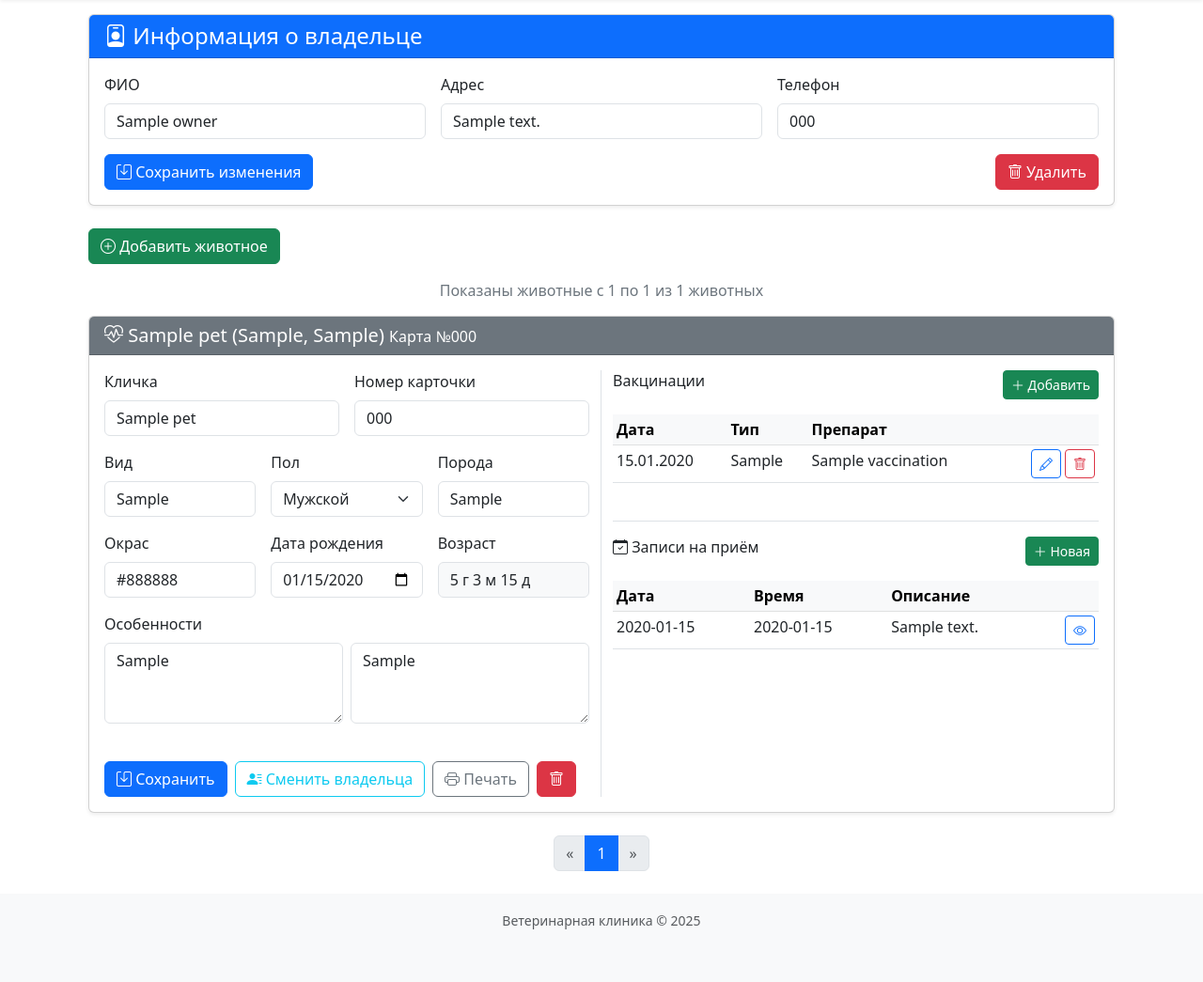
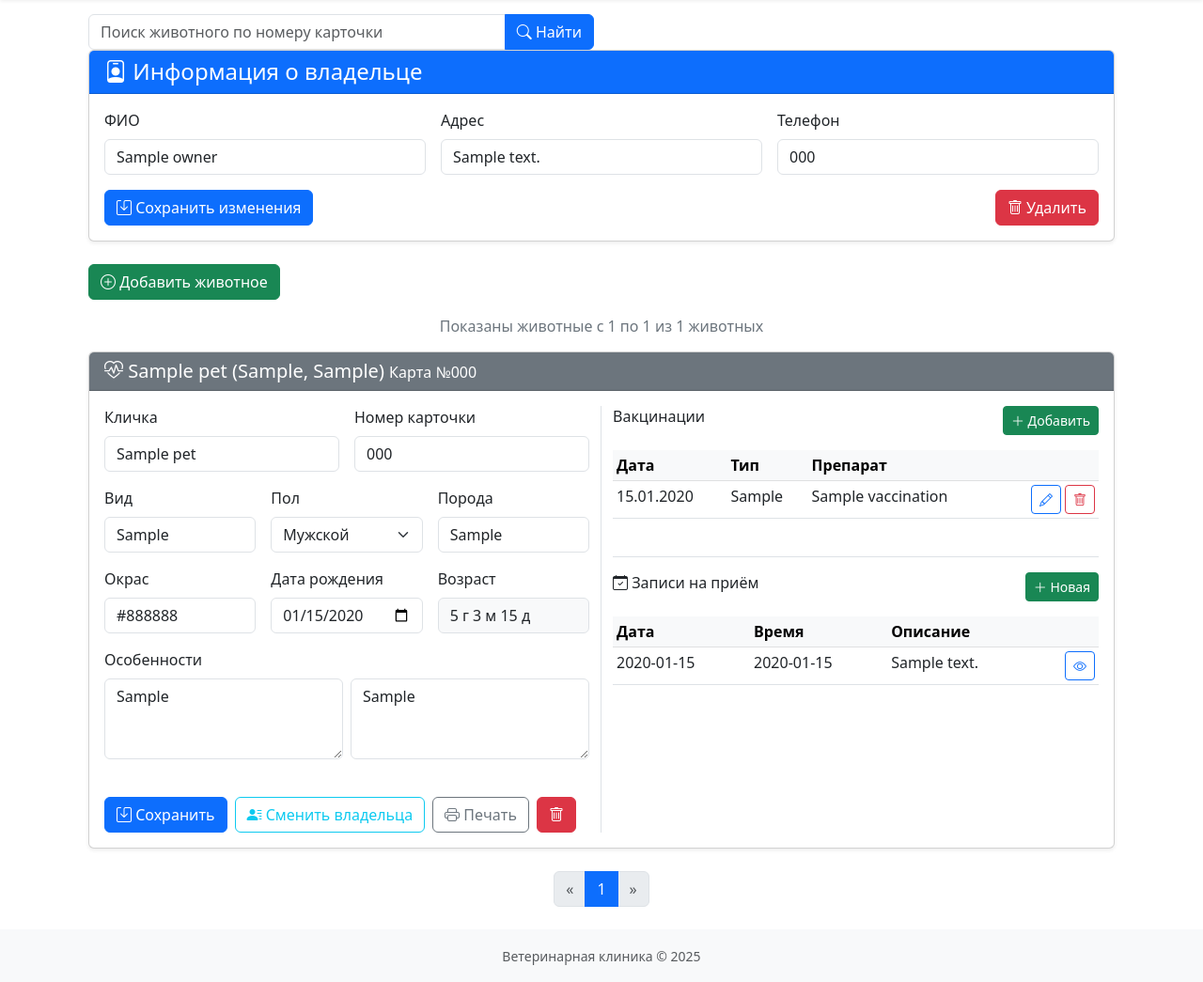
Before and after one commit to Stuard256/Aibolit, a Flask app: page /owner/1 in a window 1280 px wide. Shown: the part 57-1102 px from the top of the page at 94% size. Before the commit the page ends 1046 px from the top, so only its background shows below. Run offline with Flask 3, Linux system fonts and the light colour scheme; tables that the repository leaves empty hold one stand-in row (values such as "Sample post"); some libraries are stand-ins or nearby versions.

Commit message:
Add search by pet card

```diff
--- a/app.py
+++ b/app.py
@@ -1105,9 +1105,29 @@ def add_owner():
 @app.route('/owner/<int:owner_id>', methods=['GET', 'POST'])
 def owner_card(owner_id):
     page = request.args.get('page', 1, type=int)
+    card_number = request.args.get('card_number', '').strip()
+    highlight_pet = request.args.get('highlight', type=int)
+
     owner = Owner.query.get_or_404(owner_id)
-    pets = Pet.query.filter_by(owner_id=owner_id).order_by(Pet.name)
-    pagination = pets.paginate(page=page, per_page=10, error_out=False)
+
+    # Базовый запрос для животных владельца
+    pets_query = Pet.query.filter_by(owner_id=owner_id).order_by(Pet.name)
+
+    # Если указан номер карточки для поиска
+    if card_number:
+        pet = pets_query.filter_by(card_number=card_number).first()
+        if pet:
+            # Вычисляем на какой странице находится это животное
+            all_pets = pets_query.all()
+            try:
+                index = all_pets.index(pet)
+                page = (index // 10) + 1  # 10 - количество элементов на странице
+                return redirect(url_for('owner_card', owner_id=owner_id, page=page, highlight=pet.id))
+            except ValueError:
+                pass
+
+    # Пагинация с учетом возможного фильтра
+    pagination = pets_query.paginate(page=page, per_page=10, error_out=False)
 
     if request.method == 'POST':
         try:
@@ -1128,7 +1148,13 @@ def owner_card(owner_id):
             db.session.rollback()
             flash(f'Ошибка при обновлении: {str(e)}', 'danger')
 
-    return render_template('owner_card.html', owner=owner, pagination=pagination)
+    return render_template(
+        'owner_card.html',
+        owner=owner,
+        pagination=pagination,
+        highlight_pet=highlight_pet,
+        search_card_number=card_number if card_number else None
+    )
 
 @app.route('/api/search_owners_for_transfer')
 def search_owners_for_transfer():
--- a/templates/owner_card.html
+++ b/templates/owner_card.html
@@ -75,7 +75,37 @@
     border-radius: 0.5rem;
   }
 </style>
+
 <div class="container-fluid">
+  <!-- Поиск животного по номеру карточки -->
+  <div class="search-card-form">
+    <form method="get" action="{{ url_for('owner_card', owner_id=owner.id) }}" class="row g-3 align-items-center">
+      <input type="hidden" name="page" value="1">
+      <div class="col-md-6">
+        <div class="input-group">
+          <input type="text" class="form-control" name="card_number" placeholder="Поиск животного по номеру карточки"
+            value="{{ search_card_number if search_card_number }}">
+          <button class="btn btn-primary" type="submit">
+            <i class="bi bi-search"></i> Найти
+          </button>
+          {% if search_card_number %}
+          <a href="{{ url_for('owner_card', owner_id=owner.id) }}" class="btn btn-outline-secondary">
+            <i class="bi bi-arrow-counterclockwise"></i>
+          </a>
+          {% endif %}
+        </div>
+      </div>
+      <div class="col-md-6">
+        {% if search_card_number %}
+        {% if pagination.items %}
+        <div class="text-success small">Найдено животное с номером карточки: {{ search_card_number }}</div>
+        {% else %}
+        <div class="text-danger small">Животное с номером карточки {{ search_card_number }} не найдено</div>
+        {% endif %}
+        {% endif %}
+      </div>
+    </form>
+  </div>
   <!-- Блок владельца в горизонтальной раскладке -->
   <div class="card mb-4 shadow-sm">
     <div class="card-header bg-primary text-white">
@@ -549,6 +579,12 @@
 </div>
 
 <script>
+  document.addEventListener('DOMContentLoaded', function () {
+    const highlightedCard = document.querySelector('.search-highlight');
+    if (highlightedCard) {
+      highlightedCard.scrollIntoView({ behavior: 'smooth', block: 'center' });
+    }
+  });
 
   function togglePetForm() {
     const form = document.getElementById('addPetForm');
```
